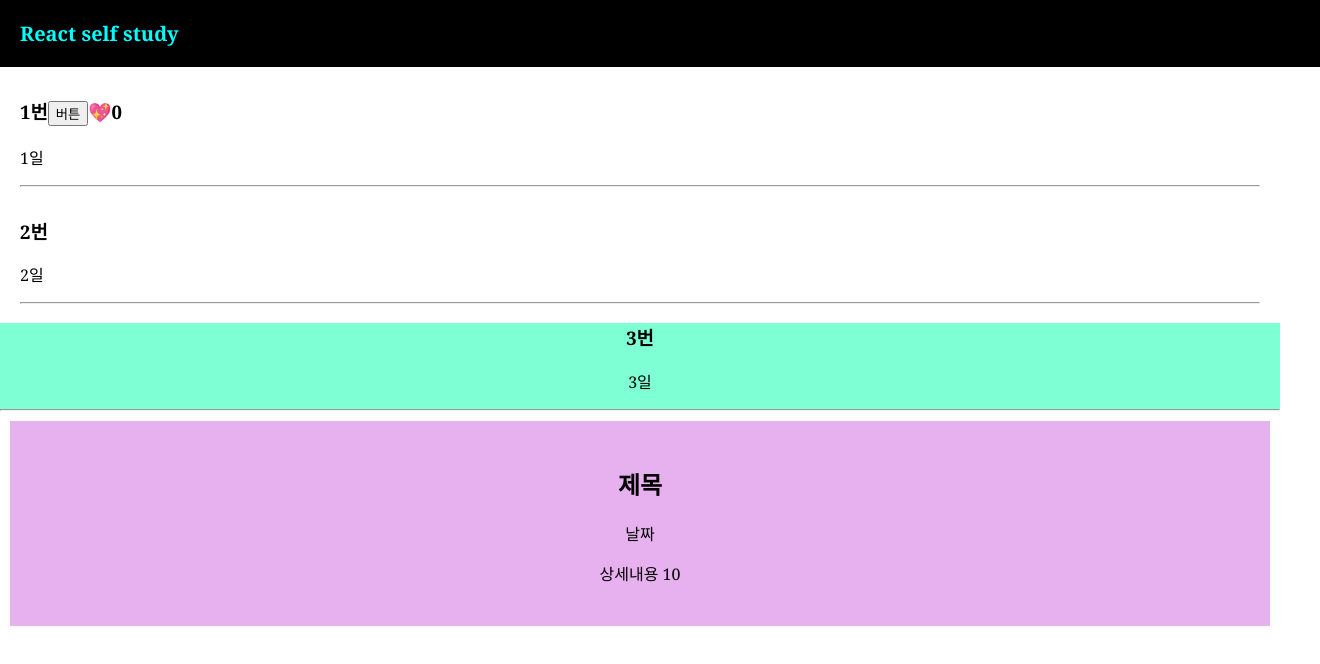
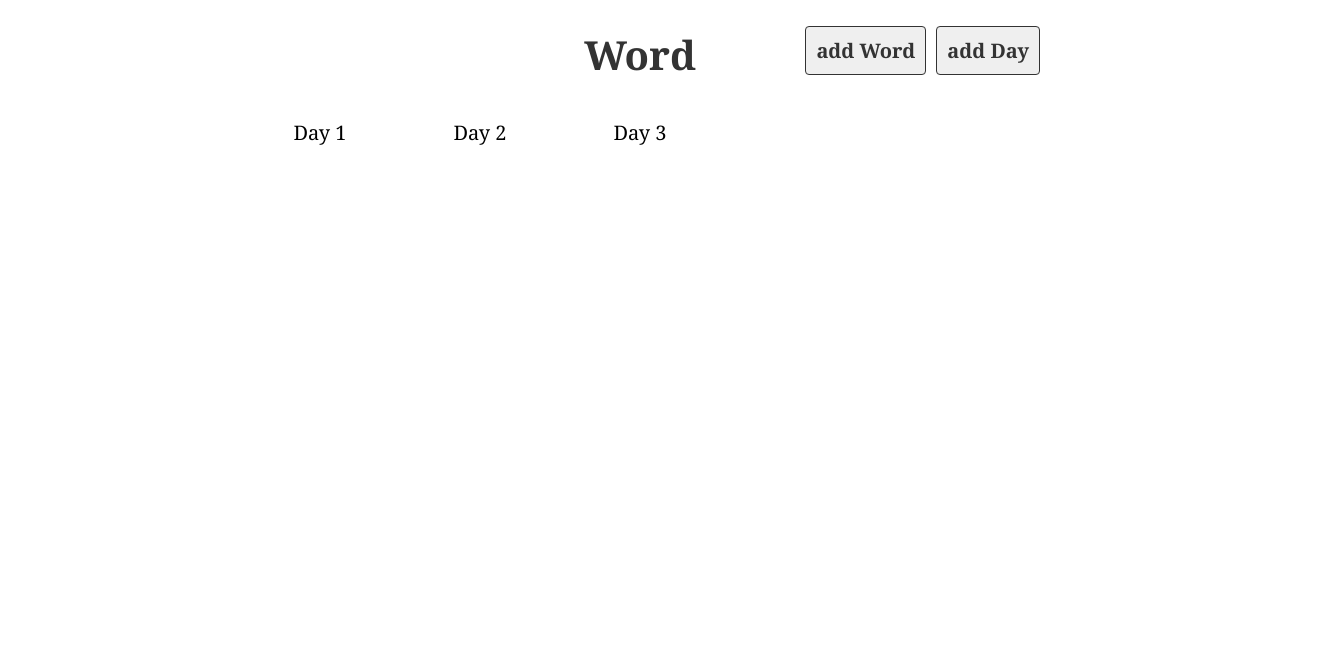
Before and after one commit to sksmsWKd/react-self-study, a React (Create React App) app: page / in a window 1280 px wide. Shown: the top 664 px of the page, 1320 px wide, since content can reach past the window. Built offline with nearby package versions, Linux system fonts and the light colour scheme.

Commit message:
import data from json

```diff
--- a/src/App.js
+++ b/src/App.js
@@ -4,11 +4,14 @@
 import logo from "./logo.svg";
 import "./App.css";
 import Hello from "./component/Hello";
-
+import Header from "./component/Header";
+import DayList from "./component/DayList";
 function App() {
   return (
     <div className="App">
-      <Hello />
+      {/* <Hello /> */}
+      <Header />
+      <DayList />
     </div>
   );
   //div한개필수
--- /dev/null
+++ b/src/component/DayList.js
@@ -0,0 +1,12 @@
+import dummy from "../db/data.json";
+export default function DayList() {
+  return (
+    //   map은 배열을 받아서, 또다른배열 반환
+    <ul className="list_day">
+      {dummy.days.map((day) => (
+        <li key={day.id}>Day {day.day}</li>
+        //react 에서 key어떤 항목을 변경,추가 또는 삭제할지 식별하는 것을 도움, key 지정안할시 기본적으로 index를 key로 사용함. 하지만 순서가 바뀔수있는경우 key 에 인덱스 쓰는것 권장 x
+      ))}
+    </ul>
+  );
+}
--- /dev/null
+++ b/src/component/Header.js
@@ -0,0 +1,17 @@
+export default function Header() {
+  return (
+    <div className="header">
+      <h1>
+        <a href="/">Word </a>
+      </h1>
+      <div className="menu">
+        <a href="#x" className="link">
+          add Word
+        </a>
+        <a href="#x" className="link">
+          add Day
+        </a>
+      </div>
+    </div>
+  );
+}
--- /dev/null
+++ b/src/db/data.json
@@ -0,0 +1,46 @@
+{
+  "days": [
+    {
+      "id": 1,
+      "day": 1
+    },
+    {
+      "id": 2,
+      "day": 2
+    },
+    {
+      "id": 3,
+      "day": 3
+    }
+  ],
+  "words": [
+    {
+      "id": 1,
+      "day": 1,
+      "eng": "book",
+      "kor": "책",
+      "isDone": false
+    },
+    {
+      "id": 3,
+      "day": 2,
+      "eng": "car",
+      "kor": "자동차",
+      "isDone": false
+    },
+    {
+      "id": 5,
+      "day": 3,
+      "eng": "school",
+      "kor": "학교",
+      "isDone": false
+    },
+    {
+      "id": 6,
+      "day": 3,
+      "eng": "pencil",
+      "kor": "연필",
+      "isDone": false
+    }
+  ]
+}
--- a/src/index.css
+++ b/src/index.css
@@ -1,13 +1,145 @@
 body {
   margin: 0;
-  font-family: -apple-system, BlinkMacSystemFont, 'Segoe UI', 'Roboto', 'Oxygen',
-    'Ubuntu', 'Cantarell', 'Fira Sans', 'Droid Sans', 'Helvetica Neue',
+  font-family: -apple-system, BlinkMacSystemFont, "Segoe UI", "Roboto", "Oxygen",
+    "Ubuntu", "Cantarell", "Fira Sans", "Droid Sans", "Helvetica Neue",
     sans-serif;
   -webkit-font-smoothing: antialiased;
   -moz-osx-font-smoothing: grayscale;
 }
 
 code {
-  font-family: source-code-pro, Menlo, Monaco, Consolas, 'Courier New',
+  font-family: source-code-pro, Menlo, Monaco, Consolas, "Courier New",
     monospace;
 }
+body {
+  margin: 0;
+  font-family: -apple-system, BlinkMacSystemFont, "Segoe UI", "Roboto", "Oxygen",
+    "Ubuntu", "Cantarell", "Fira Sans", "Droid Sans", "Helvetica Neue",
+    sans-serif;
+  -webkit-font-smoothing: antialiased;
+  -moz-osx-font-smoothing: grayscale;
+  font-size: 20px;
+}
+
+ol,
+ul {
+  margin: 0;
+  padding: 0;
+  list-style: none;
+}
+
+code {
+  font-family: source-code-pro, Menlo, Monaco, Consolas, "Courier New",
+    monospace;
+}
+
+a {
+  text-decoration: none;
+  color: #333;
+}
+
+.App {
+  width: 800px;
+  margin: 0 auto;
+}
+
+.header {
+  position: relative;
+}
+
+.header .menu {
+  position: absolute;
+  top: 10px;
+  right: 0;
+}
+
+.header .link {
+  border: 1px solid #333;
+  padding: 10px;
+  margin-left: 10px;
+  background-color: #efefef;
+  font-weight: bold;
+  border-radius: 4px;
+}
+
+.list_day {
+  display: flex;
+  flex-wrap: wrap;
+}
+
+.list_day li {
+  flex: 20% 0 0;
+  box-sizing: border-box;
+  padding: 10px;
+}
+
+.list_day a {
+  display: block;
+  padding: 20px 0;
+  font-weight: bold;
+  color: #fff;
+  text-align: center;
+  border-radius: 10px;
+  background-color: dodgerblue;
+}
+
+table {
+  border-collapse: collapse;
+  width: 100%;
+}
+table td {
+  width: 25%;
+  height: 70px;
+  border: 1px solid #ccc;
+  text-align: center;
+  font-size: 26px;
+}
+
+table td:first-child {
+  width: 10%;
+}
+
+.off td {
+  background: #eee;
+  color: #ccc;
+}
+
+.btn_del {
+  margin-left: 10px;
+  color: #fff;
+  background-color: firebrick;
+}
+
+button {
+  padding: 10px;
+  font-weight: bold;
+  font-size: 18px;
+  cursor: pointer;
+  border: 0 none;
+  border-radius: 6px;
+  padding: 10px 20px;
+  color: #fff;
+  background-color: dodgerblue;
+}
+
+.input_area {
+  margin-bottom: 10px;
+}
+
+.input_area label {
+  display: block;
+  margin-bottom: 10px;
+}
+
+.input_area input {
+  width: 400px;
+  height: 40px;
+  font-size: 20px;
+  padding: 0 10px;
+}
+
+.input_area select {
+  width: 400px;
+  height: 40px;
+  font-size: 20px;
+}
```
